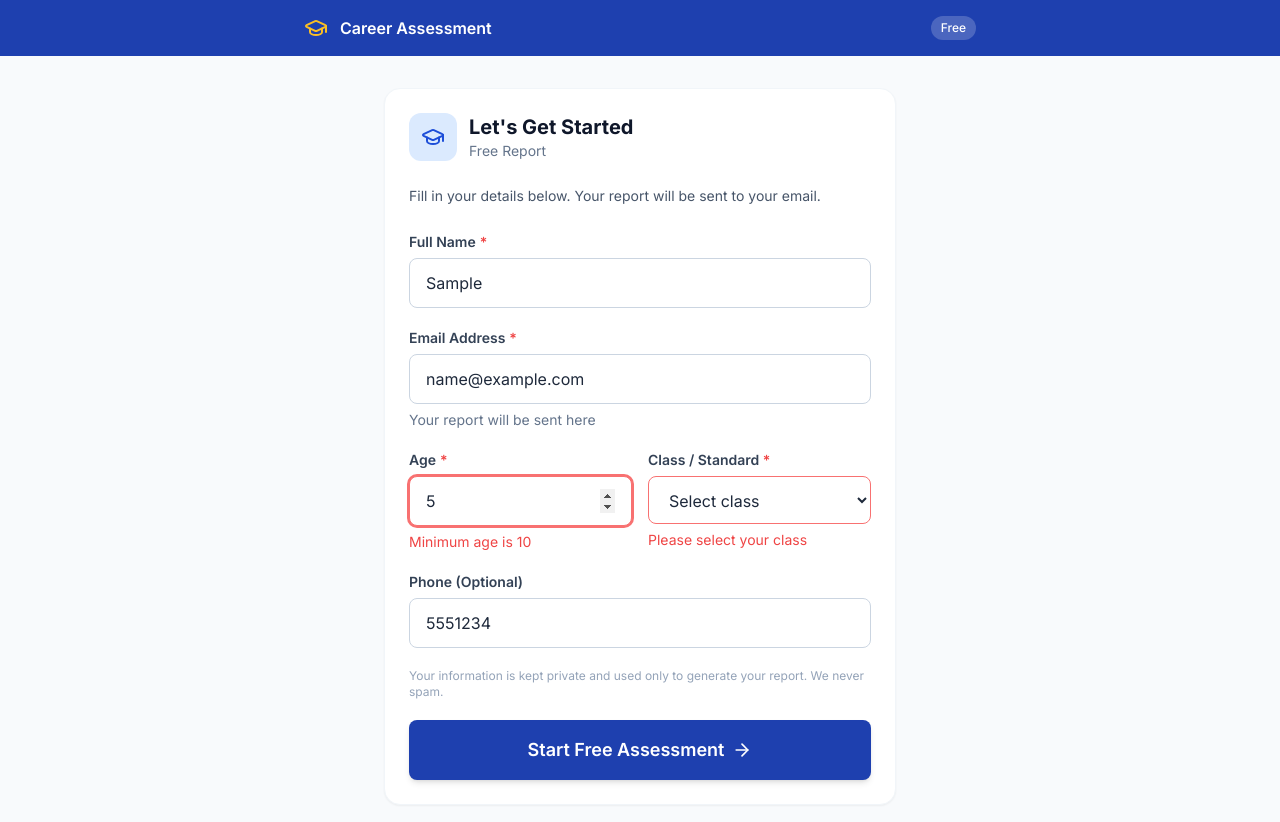
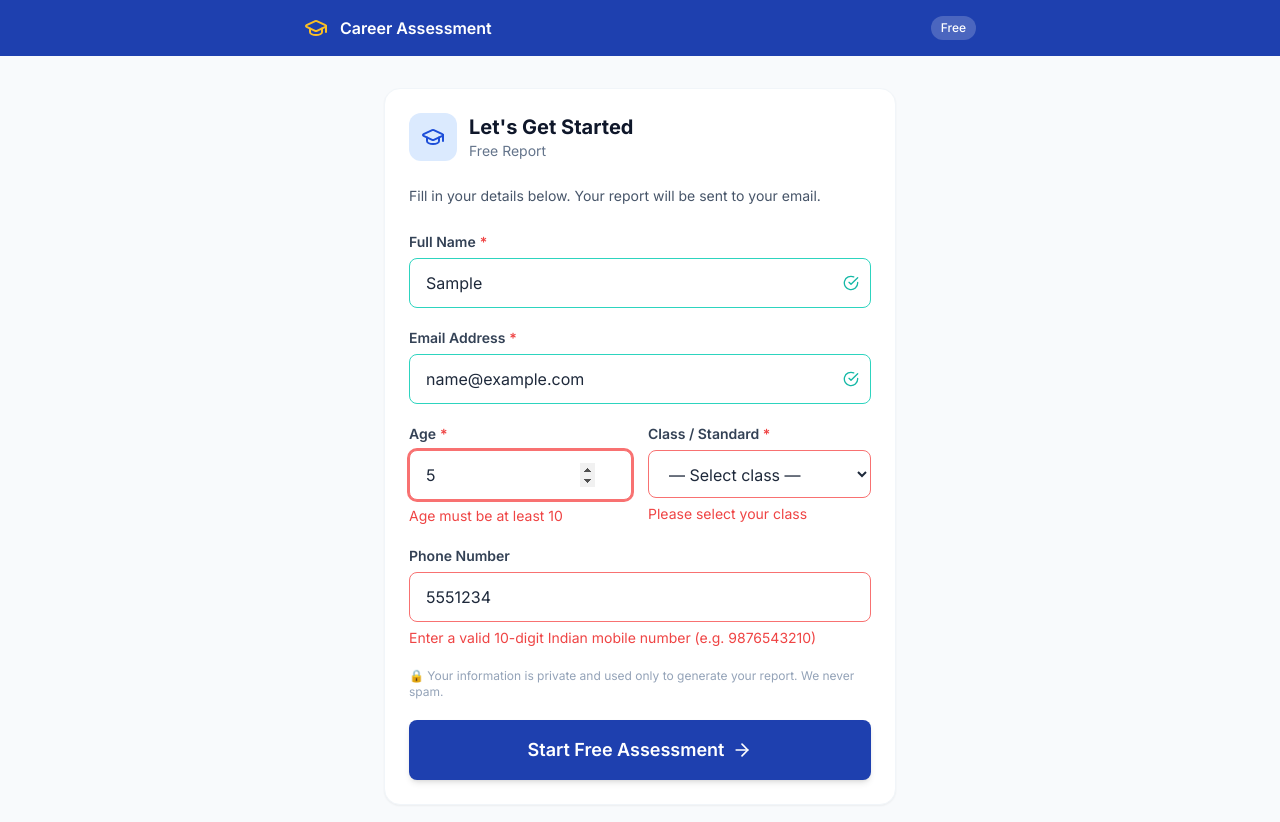
Before and after one commit to adishakash/Student-Career-Counselor, a React (Vite) app in the folder frontend/: page /questionnaire in a window 1280 px wide. Both pictures are taken after typing "Sample", "name@example.com", "5", "5551234" into the empty fields and a click on the button "Start Free Assessment". Shown: the top 822 px of the page. Built offline with nearby package versions, Linux system fonts and the light colour scheme.

Commit message:
Updated Pdf Report Design and Validations

```diff
--- a/frontend/src/components/questionnaire/IntakeForm.jsx
+++ b/frontend/src/components/questionnaire/IntakeForm.jsx
@@ -17,6 +17,9 @@ const STANDARDS = [
   'Graduated (Class 12 done)',
 ];
 
+/** Strips whitespace, dashes, +, () from a phone string for digit-only validation */
+const stripPhone = (v = '') => v.replace(/[\s\-+()]/g, '');
+
 /**
  * Intake form to collect student basic information.
  * Props: onSubmit(data), planType, isLoading
@@ -25,10 +28,22 @@ export default function IntakeForm({ onSubmit, planType, isLoading }) {
   const {
     register,
     handleSubmit,
-    formState: { errors },
-  } = useForm();
+    formState: { errors, touchedFields },
+  } = useForm({ mode: 'onTouched', reValidateMode: 'onChange' });
 
   const isPaid = planType === 'paid';
+
+  /** True when field has been touched AND has no error — drives success indicator */
+  const isOk = (field) => !!touchedFields[field] && !errors[field];
+
+  const submitHandler = (data) => {
+    onSubmit({
+      ...data,
+      name: data.name.trim(),
+      email: data.email.trim().toLowerCase(),
+      phone: data.phone ? stripPhone(data.phone) || undefined : undefined,
+    });
+  };
 
   return (
     <div className="card max-w-lg mx-auto w-full animate-slide-up">
@@ -49,57 +64,92 @@ export default function IntakeForm({ onSubmit, planType, isLoading }) {
         {isPaid ? ' after payment is confirmed.' : '.'}
       </p>
 
-      <form onSubmit={handleSubmit(onSubmit)} className="space-y-5" noValidate>
+      <form onSubmit={handleSubmit(submitHandler)} className="space-y-5" noValidate>
+
+        {/* Full Name */}
         <Input
           label="Full Name"
           type="text"
           placeholder="e.g. Rahul Sharma"
           required
+          autoComplete="name"
           error={errors.name?.message}
+          success={isOk('name')}
           {...register('name', {
-            required: 'Name is required',
+            required: 'Full name is required',
             minLength: { value: 2, message: 'Name must be at least 2 characters' },
-            maxLength: { value: 100, message: 'Name is too long' },
+            maxLength: { value: 60, message: 'Name must be 60 characters or fewer' },
+            validate: {
+              notBlank: (v) =>
+                v.trim().length >= 2 || 'Name cannot be blank or only spaces',
+              noNumbers: (v) =>
+                !/\d/.test(v) || 'Name should not contain numbers',
+              validChars: (v) =>
+                /^[a-zA-Z\u0900-\u097F\s'.,-]+$/.test(v.trim()) ||
+                'Name can only contain letters, spaces, or hyphens',
+            },
           })}
         />
 
+        {/* Email */}
         <Input
           label="Email Address"
           type="email"
           placeholder="you@example.com"
           required
+          autoComplete="email"
           error={errors.email?.message}
-          helper="Your report will be sent here"
+          success={isOk('email')}
+          helper={!errors.email && !touchedFields.email ? 'Your report will be sent here' : undefined}
           {...register('email', {
-            required: 'Email is required',
-            pattern: { value: /^\S+@\S+\.\S+$/, message: 'Enter a valid email address' },
+            required: 'Email address is required',
+            maxLength: { value: 254, message: 'Email address is too long' },
+            pattern: {
+              value: /^[^\s@]+@[^\s@]+\.[^\s@]{2,}$/,
+              message: 'Enter a valid email address (e.g. name@gmail.com)',
+            },
           })}
         />
 
         <div className="grid grid-cols-2 gap-4">
+          {/* Age */}
           <Input
             label="Age"
             type="number"
             placeholder="e.g. 16"
             required
+            min={10}
+            max={28}
+            step={1}
+            autoComplete="off"
             error={errors.age?.message}
+            success={isOk('age')}
             {...register('age', {
               required: 'Age is required',
-              min: { value: 10, message: 'Minimum age is 10' },
-              max: { value: 28, message: 'Maximum age is 28' },
+              min: { value: 10, message: 'Age must be at least 10' },
+              max: { value: 28, message: 'Age must be 28 or below' },
               valueAsNumber: true,
+              validate: (v) =>
+                (!isNaN(v) && Number.isInteger(v)) || 'Age must be a whole number',
             })}
           />
 
+          {/* Class / Standard */}
           <div>
             <label className="block text-sm font-semibold text-slate-700 mb-1.5">
               Class / Standard <span className="text-red-500">*</span>
             </label>
             <select
-              className={`input-field ${errors.standard ? 'border-red-400' : ''}`}
+              className={`input-field ${
+                errors.standard
+                  ? 'border-red-400 focus:ring-red-400 focus:border-red-400'
+                  : isOk('standard')
+                  ? 'border-teal-400 focus:ring-teal-400 focus:border-teal-400'
+                  : ''
+              }`}
               {...register('standard', { required: 'Please select your class' })}
             >
-              <option value="">Select class</option>
+              <option value="">— Select class —</option>
               {STANDARDS.map((s) => (
                 <option key={s} value={s}>{s}</option>
               ))}
@@ -110,19 +160,30 @@ export default function IntakeForm({ onSubmit, planType, isLoading }) {
           </div>
         </div>
 
+        {/* Phone */}
         <Input
-          label="Phone (Optional)"
+          label="Phone Number"
           type="tel"
-          placeholder="+91 98765 43210"
+          placeholder="e.g. 9876543210"
+          autoComplete="tel"
+          error={errors.phone?.message}
+          success={isOk('phone') && !errors.phone}
+          helper={!errors.phone && !touchedFields.phone ? 'Optional — Indian mobile number' : undefined}
           {...register('phone', {
-            pattern: { value: /^[+0-9\s-]{7,15}$/, message: 'Enter a valid phone number' },
+            validate: (v) => {
+              if (!v || v.trim() === '') return true; // field is optional
+              const digits = stripPhone(v);
+              return (
+                /^(91|0)?[6-9]\d{9}$/.test(digits) ||
+                'Enter a valid 10-digit Indian mobile number (e.g. 9876543210)'
+              );
+            },
           })}
-          error={errors.phone?.message}
         />
 
         {/* Privacy note */}
         <p className="text-xs text-slate-400">
-          Your information is kept private and used only to generate your report. We never spam.
+          🔒 Your information is private and used only to generate your report. We never spam.
         </p>
 
         <Button
--- a/frontend/src/components/questionnaire/QuestionCard.jsx
+++ b/frontend/src/components/questionnaire/QuestionCard.jsx
@@ -11,8 +11,10 @@ export default function QuestionCard({ question, onAnswer, isLast, isSubmitting,
   const [multiSelected, setMultiSelected] = useState([]); // for multi_choice
   const [textValue, setTextValue] = useState('');
 
+  const MIN_TEXT_LENGTH = 3;
+
   const canProceed = () => {
-    if (question.question_type === 'text') return textValue.trim().length > 0;
+    if (question.question_type === 'text') return textValue.trim().length >= MIN_TEXT_LENGTH;
     if (question.question_type === 'multi_choice') return multiSelected.length > 0;
     return selected !== null;
   };
@@ -120,14 +122,29 @@ export default function QuestionCard({ question, onAnswer, isLast, isSubmitting,
       )}
 
       {question.question_type === 'text' && (
+        <div className="relative">
           <textarea
             value={textValue}
             onChange={(e) => setTextValue(e.target.value)}
             placeholder="Type your answer here..."
             rows={4}
-          className="input-field resize-none"
+            className={`input-field resize-none pb-6 ${
+              textValue.length > 900 ? 'border-amber-400 focus:ring-amber-400' : ''
+            }`}
             maxLength={1000}
           />
+          <span
+            className={`absolute bottom-2 right-3 text-xs pointer-events-none ${
+              textValue.length > 900 ? 'text-amber-500 font-semibold' : 'text-slate-400'
+            }`}
+          >
+            {textValue.length}/1000
+          </span>
+        </div>
+      )}
+
+      {question.question_type === 'text' && textValue.length > 0 && textValue.trim().length < MIN_TEXT_LENGTH && (
+        <p className="text-xs text-slate-400 mt-1">Please write at least a few words</p>
       )}
 
       {/* Next button */}
--- a/frontend/src/components/ui/Input.jsx
+++ b/frontend/src/components/ui/Input.jsx
@@ -1,7 +1,8 @@
 import React from 'react';
+import { CheckCircle } from 'lucide-react';
 
 const Input = React.forwardRef(function Input(
-  { label, error, helper, className = '', required = false, ...props },
+  { label, error, helper, className = '', required = false, success = false, ...props },
   ref
 ) {
   return (
@@ -12,12 +13,24 @@ const Input = React.forwardRef(function Input(
           {required && <span className="text-red-500 ml-1">*</span>}
         </label>
       )}
-      <input
-        ref={ref}
-        className={`input-field ${error ? 'border-red-400 focus:ring-red-400 focus:border-red-400' : ''} ${className}`}
-        {...props}
-      />
-      {error && <p className="mt-1.5 text-sm text-red-500 flex items-center gap-1">{error}</p>}
+      <div className="relative">
+        <input
+          ref={ref}
+          className={`input-field ${
+            error
+              ? 'border-red-400 focus:ring-red-400 focus:border-red-400 pr-9'
+              : success
+              ? 'border-teal-400 focus:ring-teal-400 focus:border-teal-400 pr-9'
+              : ''
+          } ${className}`}
+          aria-invalid={!!error}
+          {...props}
+        />
+        {success && !error && (
+          <CheckCircle className="absolute right-3 top-1/2 -translate-y-1/2 w-4 h-4 text-teal-500 pointer-events-none" />
+        )}
+      </div>
+      {error && <p className="mt-1.5 text-sm text-red-500">{error}</p>}
       {helper && !error && <p className="mt-1.5 text-sm text-slate-500">{helper}</p>}
     </div>
   );
```
Also changed, not shown: 1 other file (tests, documents, lock files or other folders). Lines whose indentation alone changed are shown as unchanged.
